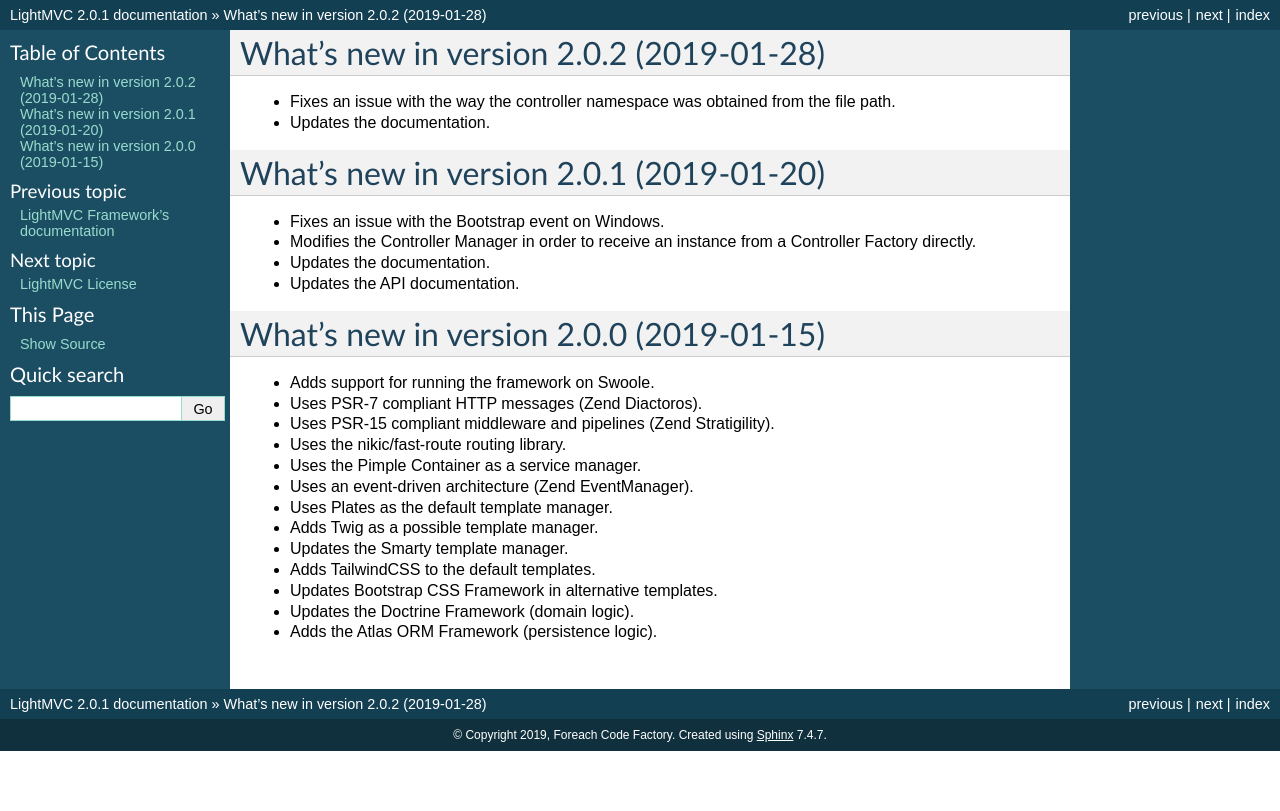
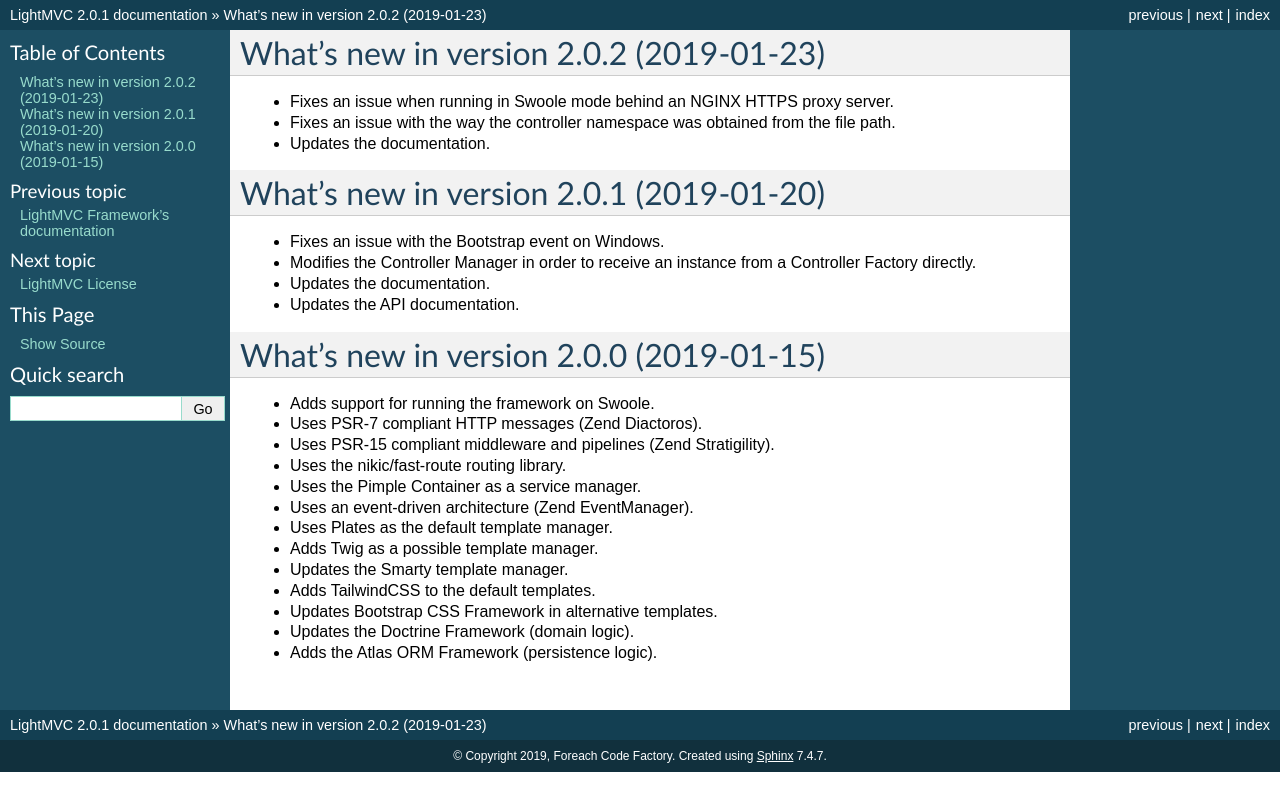
Before and after one commit to andrewscaya/ascmvc, a Sphinx documentation site: the page built from docs/whats_new.rst, in a window 1280 px wide. Shown: the top 811 px of the page. Built offline with Sphinx 7.4.7, drawn with Linux system fonts in a browser that asks for light colours.

```diff
--- a/docs/whats_new.rst
+++ b/docs/whats_new.rst
@@ -1,7 +1,9 @@
 .. _WhatsNewAnchor:
 
-What's new in version 2.0.2 (2019-01-28)
+What's new in version 2.0.2 (2019-01-23)
 ========================================
+
+* Fixes an issue when running in Swoole mode behind an NGINX HTTPS proxy server.
 
 * Fixes an issue with the way the controller namespace was obtained from the file path.
 
```
Also changed, not shown: CHANGELOG.md (+2 -1 lines).
